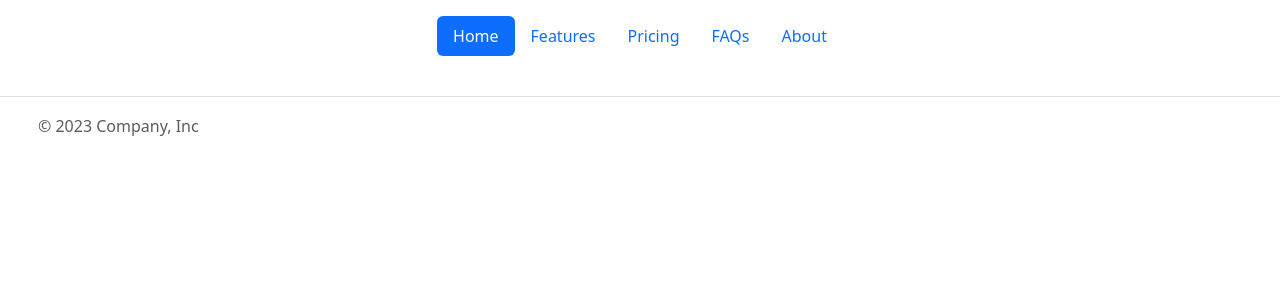
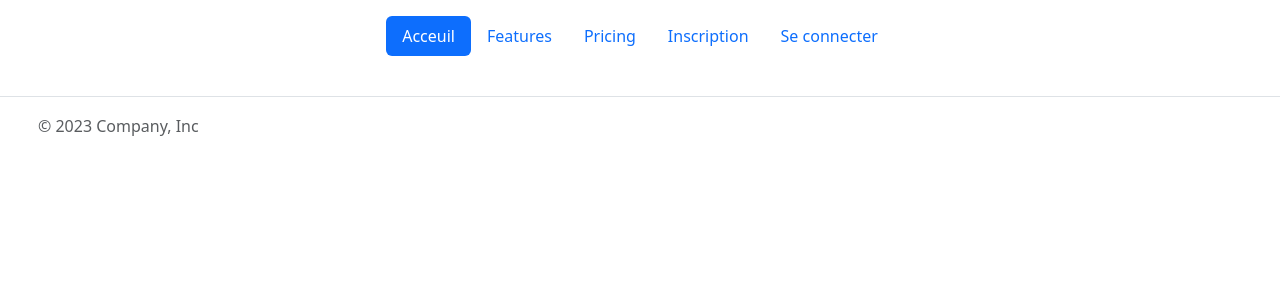
Before and after one commit to sheinezbenbk/JeuDeRole-Sprint4, a Spring app: page /visiteur/acceuil in a window 1280 px wide. Shown: the top 300 px of the page. Run offline with Thymeleaf, Linux system fonts and the light colour scheme; the template is opened without the code that fills it, so the values that code supplies are empty.

Commit message:
creation et organisation (14/11)

```diff
--- a/src/main/resources/templates/visiteur/acceuil.html
+++ b/src/main/resources/templates/visiteur/acceuil.html
@@ -9,11 +9,11 @@
 <body>
 <header class="d-flex justify-content-center py-3">
     <ul class="nav nav-pills">
-        <li class="nav-item"><a href="#" class="nav-link active" aria-current="page">Home</a></li>
+        <li class="nav-item"><a href="#" class="nav-link active" aria-current="page">Acceuil</a></li>
         <li class="nav-item"><a href="#" class="nav-link">Features</a></li>
         <li class="nav-item"><a href="#" class="nav-link">Pricing</a></li>
-        <li class="nav-item"><a href="#" class="nav-link">FAQs</a></li>
-        <li class="nav-item"><a href="#" class="nav-link">About</a></li>
+        <li class="nav-item"><a href="#" class="nav-link">Inscription</a></li>
+        <li class="nav-item"><a href="#" class="nav-link">Se connecter</a></li>
     </ul>
 </header>
 
```
